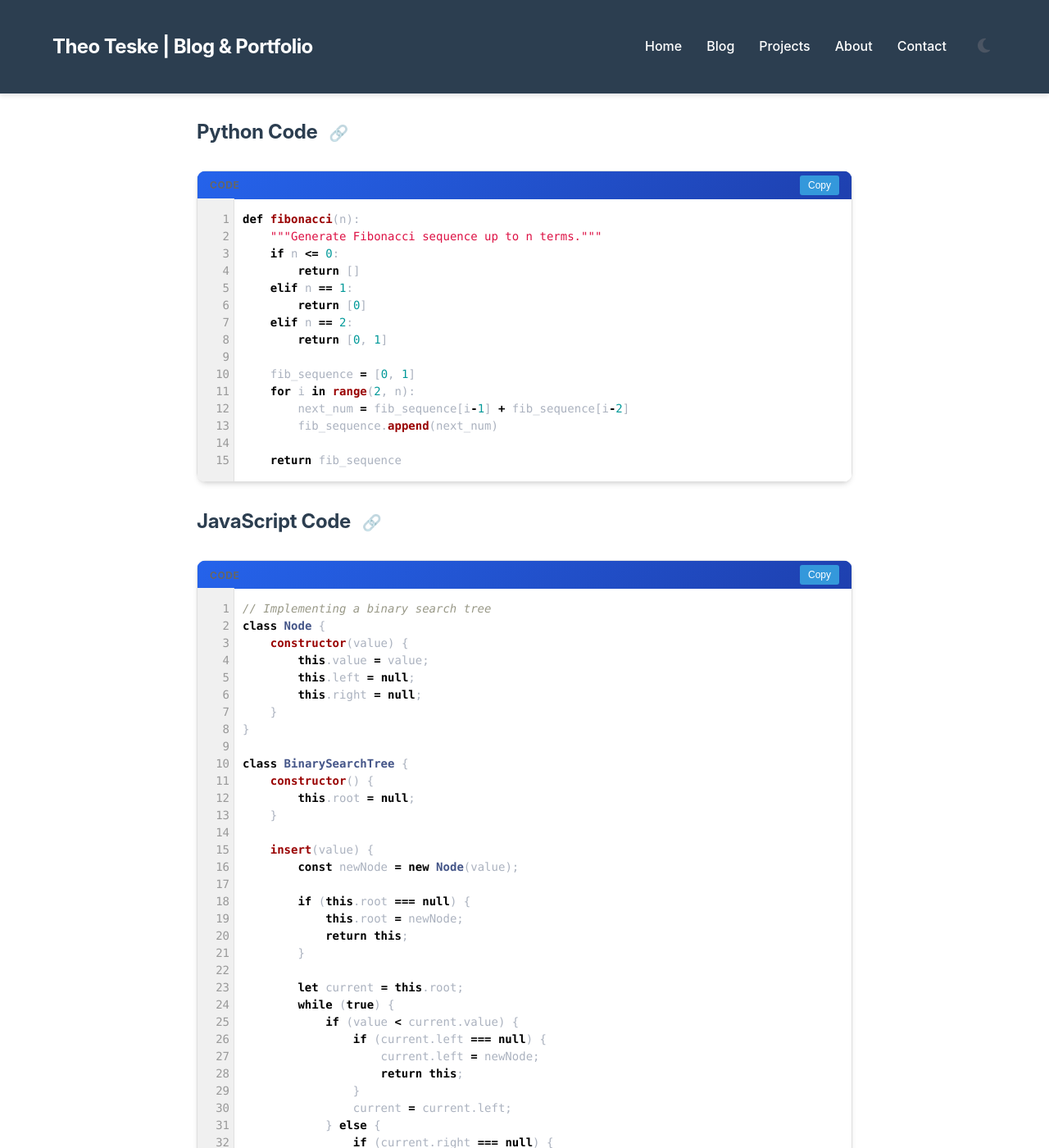
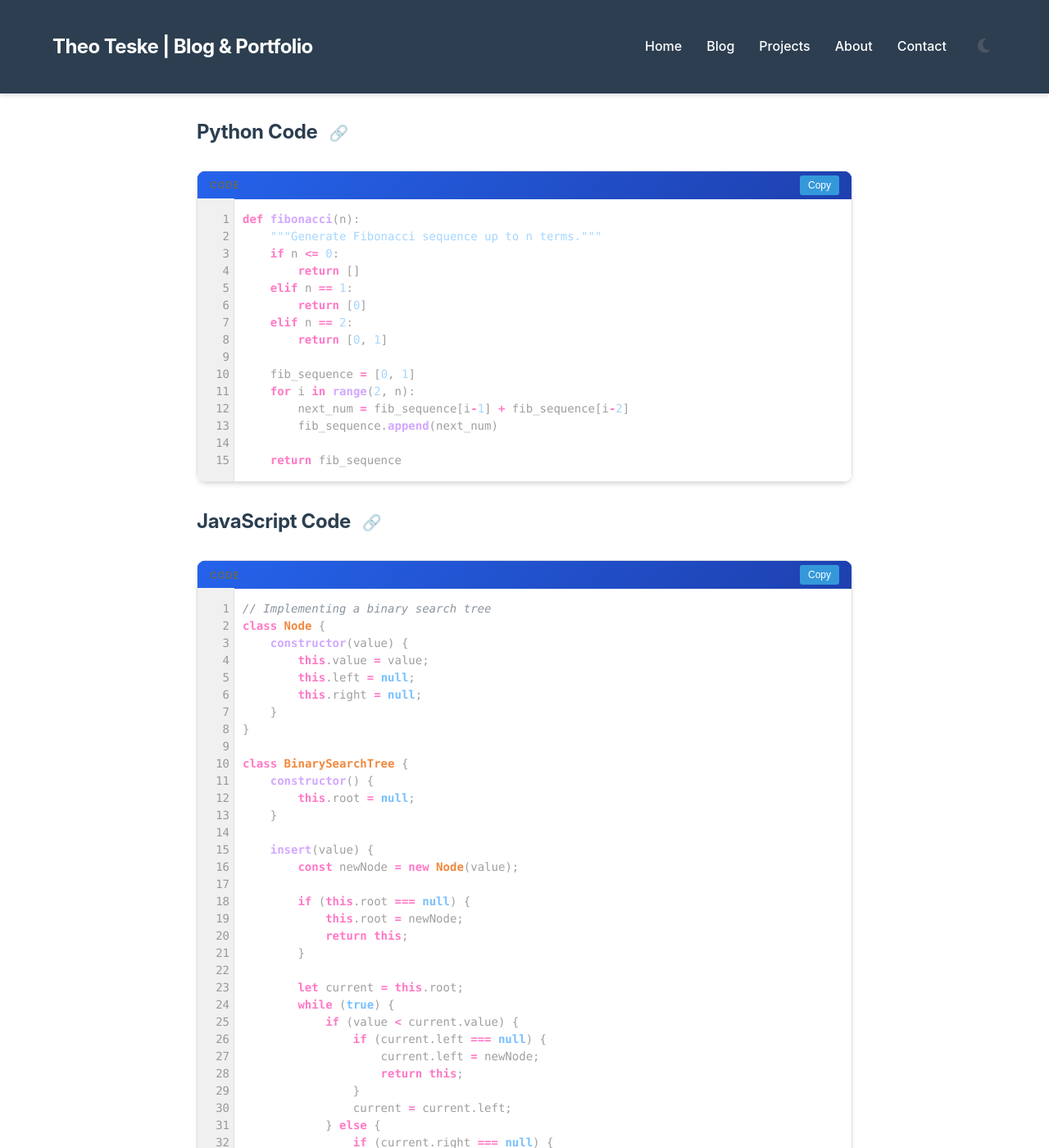
Before and after one commit to theoteske/theoteske.github.io, a Jekyll site: the page built from _posts/2025-08-22-sample-technical-post.md, in a window 1280 px wide and 1400 px high, scrolled down 1820 px. Shown: the whole window at 82% size. Built offline with Jekyll 4.4.1, drawn with Linux system fonts in a browser that asks for light colours.

Commit message:
small color tweaks to style.css and syntax.css

```diff
--- a/assets/css/style.css
+++ b/assets/css/style.css
@@ -1,10 +1,10 @@
 :root {
-  /* colors for light Mode */
-  --primary: #2563eb;      /* bright blue */
-  --primary-dark: #1e40af; /* darker blue */
-  --secondary: #10b981;    /* green accent */
-  --danger: #ef4444;       /* red */
-  --warning: #f59e0b;      /* orange */
+  /* colors for light mode */
+  --primary: #2563eb;        /* bright blue */
+  --primary-dark: #1e40af;   /* darker blue */
+  --secondary: #10b981;      /* green accent */
+  --danger: #ef4444;         /* red */
+  --warning: #f59e0b;        /* orange */
 
   --bg-primary: #ffffff;
   --bg-secondary: #f9fafb;
@@ -18,15 +18,15 @@
   --border-dark: #d1d5db;
 
   /* code block colors for light mode */
-  --code-bg: #282c34;         /* dark background for better contrast */
-  --code-text: #abb2bf;       /* light gray text */
+  --code-bg: #282c34;        /* dark background for better contrast */
+  --code-text: #a19e9e;      /* brighter text for readability */
   --code-inline-bg: #f3f4f6;
   --code-inline-text: #d63384;
 
-  /* footer specific */
-  --footer-bg: #1f2937;
-  --footer-text: #d1d5db;
-  --footer-link: #9ca3af;
+  /* footer for both modes */
+  --footer-bg: #0f172a;
+  --footer-text: #e2e8f0;
+  --footer-link: #cbd5e1;
 
   /* typography */
   --font-sans: 'Inter', -apple-system, BlinkMacSystemFont, "Segoe UI", Roboto, sans-serif;
@@ -56,9 +56,9 @@
   --primary-dark: #3b82f6;
   --secondary: #34d399;
 
-  --bg-primary: #0f172a;
-  --bg-secondary: #1e293b;
-  --bg-tertiary: #334155;
+  --bg-primary: #0f172a;      /* dark background */
+  --bg-secondary: #1e293b;    /* slightly lighter */
+  --bg-tertiary: #334155;     /* even lighter */
 
   --text-primary: #f1f5f9;
   --text-secondary: #cbd5e1;
@@ -67,13 +67,13 @@
   --border: #334155;
   --border-dark: #475569;
 
-  /* code colors stay the same for dark mode */
+  /* code colors for dark mode */
   --code-bg: #1e293b;
-  --code-text: #e2e8f0;
+  --code-text: #f1f5f9;      /* much brighter text */
   --code-inline-bg: #334155;
   --code-inline-text: #f472b6;
 
-  /* footer in dark mode */
+  /* footer stays the same in dark mode */
   --footer-bg: #0f172a;
   --footer-text: #e2e8f0;
   --footer-link: #cbd5e1;
@@ -88,6 +88,7 @@
 
 html {
   scroll-behavior: smooth;
+  background-color: var(--bg-primary);
 }
 
 body {
@@ -96,11 +97,12 @@ body {
   line-height: 1.7;
   color: var(--text-primary);
   background-color: var(--bg-primary);
-  transition: var(--transition);
+  transition: background-color 0.3s ease, color 0.3s ease;
   font-feature-settings: "kern" 1;
   text-rendering: optimizeLegibility;
   -webkit-font-smoothing: antialiased;
   -moz-osx-font-smoothing: grayscale;
+  min-height: 100vh;
 }
 
 /* typography */
@@ -172,7 +174,8 @@ a:hover {
   top: 0;
   z-index: 100;
   backdrop-filter: blur(10px);
-  background-color: rgba(var(--bg-primary), 0.8);
+  background-color: var(--bg-primary);
+  transition: background-color 0.3s ease;
 }
 
 .site-header .wrapper {
@@ -406,8 +409,8 @@ pre {
 
 /* inline code */
 p code, li code {
-  background: var(--bg-tertiary);
-  color: var(--primary);
+  background: var(--code-inline-bg);
+  color: var(--code-inline-text);
   padding: 0.125rem 0.375rem;
   border-radius: 0.25rem;
   font-family: var(--font-mono);
@@ -417,7 +420,7 @@ p code, li code {
 
 /* footer */
 .site-footer {
-  background: var(--bg-secondary);
+  background: var(--footer-bg);
   border-top: 1px solid var(--border);
   padding: var(--space-2xl) 0;
   margin-top: var(--space-2xl);
@@ -431,6 +434,11 @@ p code, li code {
   gap: var(--space-xl);
 }
 
+.footer-col p {
+  color: var(--footer-text);
+  margin: 0;
+}
+
 .social-links {
   display: flex;
   gap: var(--space-md);
@@ -442,9 +450,9 @@ p code, li code {
   justify-content: center;
   width: 40px;
   height: 40px;
-  background: var(--bg-tertiary);
+  background: rgba(255, 255, 255, 0.1);
   border-radius: 50%;
-  color: var(--text-secondary);
+  color: var(--footer-link);
   transition: var(--transition);
 }
 
--- a/assets/css/syntax.css
+++ b/assets/css/syntax.css
@@ -1,65 +1,84 @@
 /* rouge syntax highlighting */
 .highlight table td { padding: 5px; }
 .highlight table pre { margin: 0; }
-.highlight .cm { color: #999988; font-style: italic; }
-.highlight .cp { color: #999999; font-weight: bold; }
-.highlight .c1 { color: #999988; font-style: italic; }
-.highlight .cs { color: #999999; font-weight: bold; font-style: italic; }
-.highlight .c, .highlight .cd { color: #999988; font-style: italic; }
-.highlight .err { color: #a61717; background-color: #e3d2d2; }
-.highlight .gd { color: #000000; background-color: #ffdddd; }
-.highlight .ge { color: #000000; font-style: italic; }
-.highlight .gr { color: #aa0000; }
-.highlight .gh { color: #999999; }
-.highlight .gi { color: #000000; background-color: #ddffdd; }
-.highlight .go { color: #888888; }
-.highlight .gp { color: #555555; }
+
+/* comments */
+.highlight .cm { color: #8b949e; font-style: italic; }
+.highlight .cp { color: #8b949e; font-weight: bold; }
+.highlight .c1 { color: #8b949e; font-style: italic; }
+.highlight .cs { color: #8b949e; font-weight: bold; font-style: italic; }
+.highlight .c, .highlight .cd { color: #8b949e; font-style: italic; }
+
+/* errors */
+.highlight .err { color: #f85149; background-color: #3d1f1f; }
+
+/* keywords and types */
+.highlight .k, .highlight .kv { color: #ff79c6; font-weight: bold; }
+.highlight .kc { color: #79c0ff; font-weight: bold; }
+.highlight .kd { color: #ff79c6; font-weight: bold; }
+.highlight .kn { color: #ff79c6; font-weight: bold; }
+.highlight .kp { color: #ff79c6; font-weight: bold; }
+.highlight .kr { color: #ff79c6; font-weight: bold; }
+.highlight .kt { color: #79c0ff; font-weight: bold; }
+
+/* numbers */
+.highlight .mf { color: #a5d6ff; }
+.highlight .mh { color: #a5d6ff; }
+.highlight .il { color: #a5d6ff; }
+.highlight .mi { color: #a5d6ff; }
+.highlight .mo { color: #a5d6ff; }
+.highlight .m, .highlight .mb { color: #a5d6ff; }
+.highlight .mx { color: #a5d6ff; }
+
+/* strings */
+.highlight .sb { color: #a5d6ff; }
+.highlight .sc { color: #a5d6ff; }
+.highlight .sd { color: #a5d6ff; }
+.highlight .s2 { color: #a5d6ff; }
+.highlight .se { color: #a5d6ff; }
+.highlight .sh { color: #a5d6ff; }
+.highlight .si { color: #a5d6ff; }
+.highlight .sx { color: #a5d6ff; }
+.highlight .sr { color: #a5d6ff; }
+.highlight .s1 { color: #a5d6ff; }
+.highlight .ss { color: #a5d6ff; }
+.highlight .s { color: #a5d6ff; }
+
+/* names and identifiers */
+.highlight .na { color: #7ee787; }
+.highlight .nb { color: #79c0ff; }
+.highlight .nc { color: #f0883e; font-weight: bold; }
+.highlight .no { color: #79c0ff; }
+.highlight .nd { color: #d2a8ff; font-weight: bold; }
+.highlight .ni { color: #ffa657; }
+.highlight .ne { color: #f0883e; font-weight: bold; }
+.highlight .nf { color: #d2a8ff; font-weight: bold; }
+.highlight .nl { color: #79c0ff; font-weight: bold; }
+.highlight .nn { color: #f0883e; }
+.highlight .nt { color: #7ee787; }
+
+/* variables */
+.highlight .vc { color: #79c0ff; }
+.highlight .vg { color: #79c0ff; }
+.highlight .vi { color: #79c0ff; }
+.highlight .nv { color: #79c0ff; }
+
+/* operators and punctuation */
+.highlight .ow { color: #ff79c6; font-weight: bold; }
+.highlight .o { color: #ff79c6; font-weight: bold; }
+.highlight .w { color: #6e7681; }
+
+/* diffs */
+.highlight .gd { color: #ffa198; background-color: #490202; }
+.highlight .ge { color: #e3e4e8; font-style: italic; }
+.highlight .gr { color: #ffa198; }
+.highlight .gh { color: #79c0ff; }
+.highlight .gi { color: #56d364; background-color: #0f5323; }
+.highlight .go { color: #8b949e; }
+.highlight .gp { color: #8b949e; }
 .highlight .gs { font-weight: bold; }
-.highlight .gu { color: #aaaaaa; }
-.highlight .gt { color: #aa0000; }
-.highlight .kc { color: #000000; font-weight: bold; }
-.highlight .kd { color: #000000; font-weight: bold; }
-.highlight .kn { color: #000000; font-weight: bold; }
-.highlight .kp { color: #000000; font-weight: bold; }
-.highlight .kr { color: #000000; font-weight: bold; }
-.highlight .kt { color: #445588; font-weight: bold; }
-.highlight .k, .highlight .kv { color: #000000; font-weight: bold; }
-.highlight .mf { color: #009999; }
-.highlight .mh { color: #009999; }
-.highlight .il { color: #009999; }
-.highlight .mi { color: #009999; }
-.highlight .mo { color: #009999; }
-.highlight .m, .highlight .mb { color: #009999; }
-.highlight .mx { color: #009999; }
-.highlight .sb { color: #d14; }
-.highlight .sc { color: #d14; }
-.highlight .sd { color: #d14; }
-.highlight .s2 { color: #d14; }
-.highlight .se { color: #d14; }
-.highlight .sh { color: #d14; }
-.highlight .si { color: #d14; }
-.highlight .sx { color: #d14; }
-.highlight .sr { color: #009926; }
-.highlight .s1 { color: #d14; }
-.highlight .ss { color: #990073; }
-.highlight .s { color: #d14; }
-.highlight .na { color: #008080; }
-.highlight .bp { color: #999999; }
-.highlight .nb { color: #0086B3; }
-.highlight .nc { color: #445588; font-weight: bold; }
-.highlight .no { color: #008080; }
-.highlight .nd { color: #3c5d5d; font-weight: bold; }
-.highlight .ni { color: #800080; }
-.highlight .ne { color: #990000; font-weight: bold; }
-.highlight .nf { color: #990000; font-weight: bold; }
-.highlight .nl { color: #990000; font-weight: bold; }
-.highlight .nn { color: #555555; }
-.highlight .nt { color: #000080; }
-.highlight .vc { color: #008080; }
-.highlight .vg { color: #008080; }
-.highlight .vi { color: #008080; }
-.highlight .nv { color: #008080; }
-.highlight .ow { color: #000000; font-weight: bold; }
-.highlight .o { color: #000000; font-weight: bold; }
-.highlight .w { color: #bbbbbb; }
-.highlight { background-color: #f8f8f8; }
+.highlight .gu { color: #79c0ff; }
+.highlight .gt { color: #ffa198; }
+
+/* background */
+.highlight { background-color: transparent; }
```
